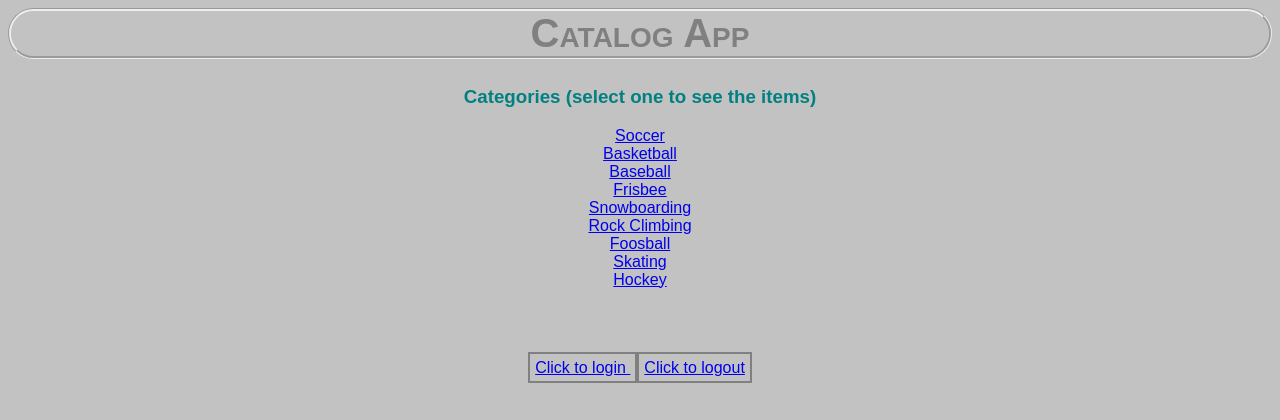
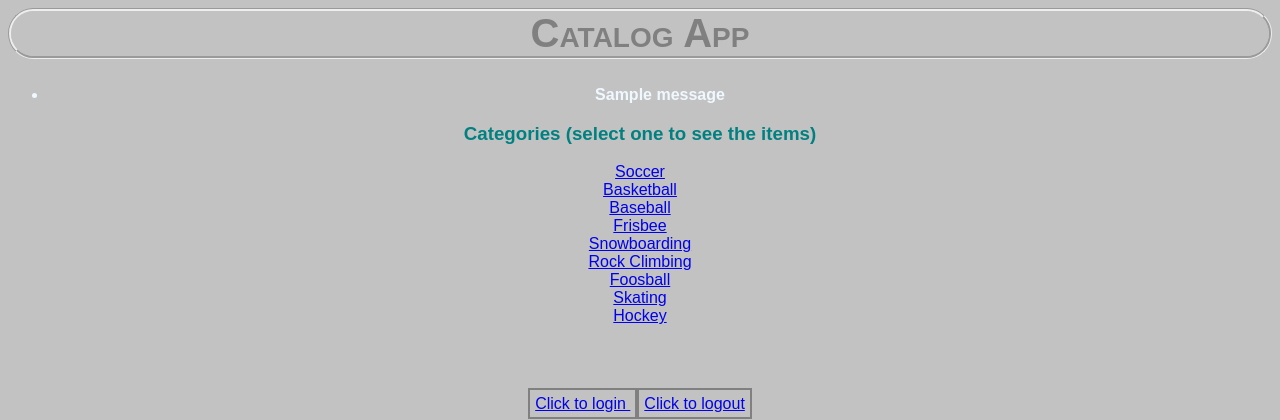
Before and after one commit to michaelsprice/catalog_project, a Flask app: page / in a window 1280 px wide. Shown: the top 420 px of the page. Run offline with Flask 2, Linux system fonts and the light colour scheme; one stand-in notice (Sample message) is shown.

Commit message:
added functionality for message flashing

```diff
--- a/templates/categories.html
+++ b/templates/categories.html
@@ -4,6 +4,18 @@
     </head>
     <body>
         <h1> Catalog App </h1>
+
+        {% with messages = get_flashed_messages() %}
+        {% if messages %}
+
+        <ul>
+            {% for message in messages %}
+                <li> <strong> {{ message }} </strong></li>
+            {% endfor %}
+        </ul>
+        {% endif %}
+        {% endwith %}
+
             <h3>Categories (select one to see the items)</h3>
                 <p>{% for i in category %}
                 <a href='{{url_for('showCategoryItem', categories_id = i.id)}}'> {{i.name}} </a>
```
